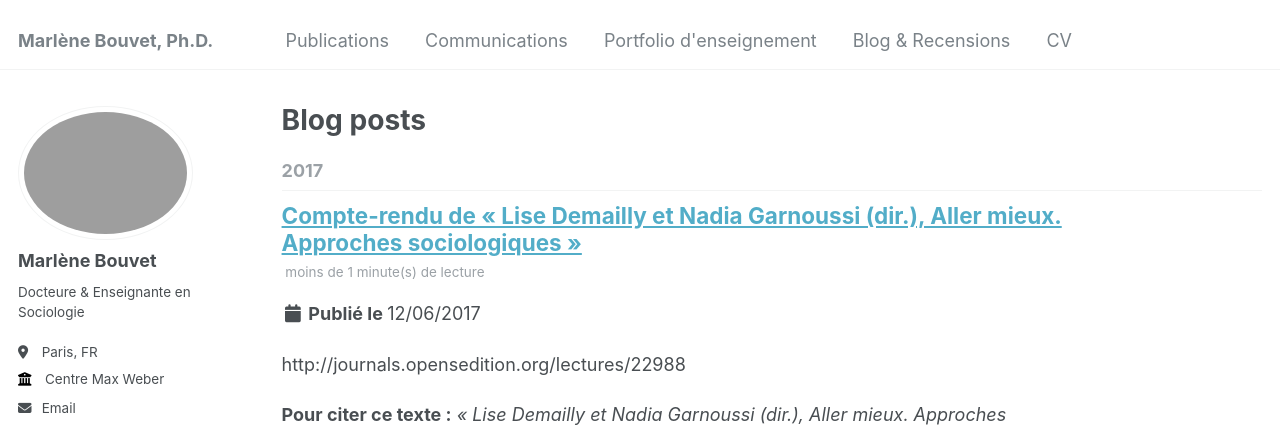
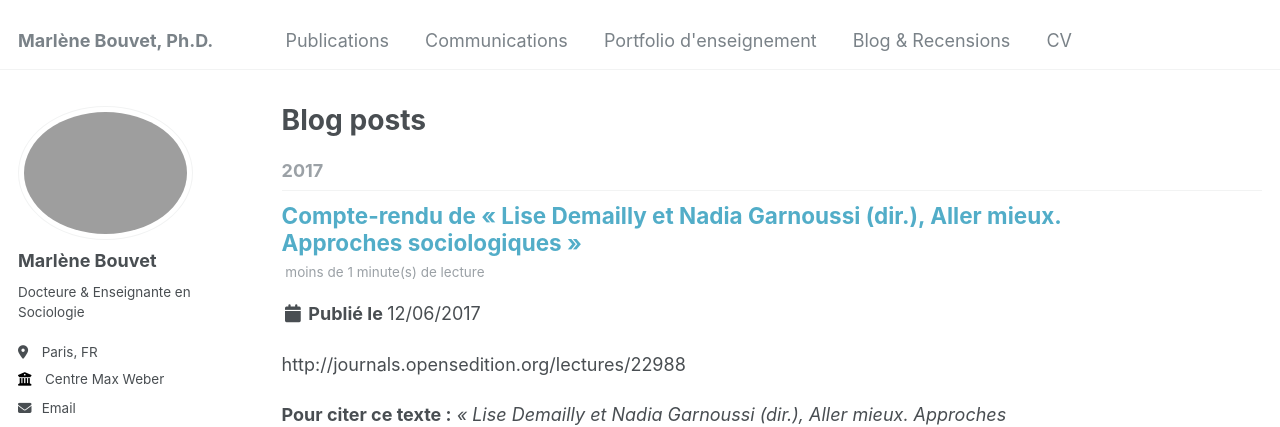
Before and after one commit to marlenebouvet/marlenebouvet.fr, a Jekyll site: the page built from _pages/year-archive.html, in a window 1280 px wide. Shown: the top 427 px of the page. Built offline with Jekyll 4.4.1, drawn with Linux system fonts in a browser that asks for light colours; some web fonts are replaced.

Commit message:
Links not underlined in archive mode

```diff
--- a/_sass/_archive.scss
+++ b/_sass/_archive.scss
@@ -15,7 +15,7 @@
   }
 
   a {
-    text-decoration: underline;
+    text-decoration: none;
 
     &:hover {
       text-decoration: underline;
@@ -80,7 +80,7 @@
   }
 
   .archive__item-title {
-    text-decoration: underline;
+    text-decoration: none;
   }
 }
 
--- a/_sass/_base.scss
+++ b/_sass/_base.scss
@@ -116,11 +116,14 @@ a {
     @extend %tab-focus;
   }
 
-  &:hover,
-  &:active {
-    outline: 0;
+  &:link {
+    text-decoration: none;
+  }
+  &:hover {
+    text-decoration: underline;
   }
 }
+
 
 /* code */
 
```
Also changed, not shown: 1 other file.
